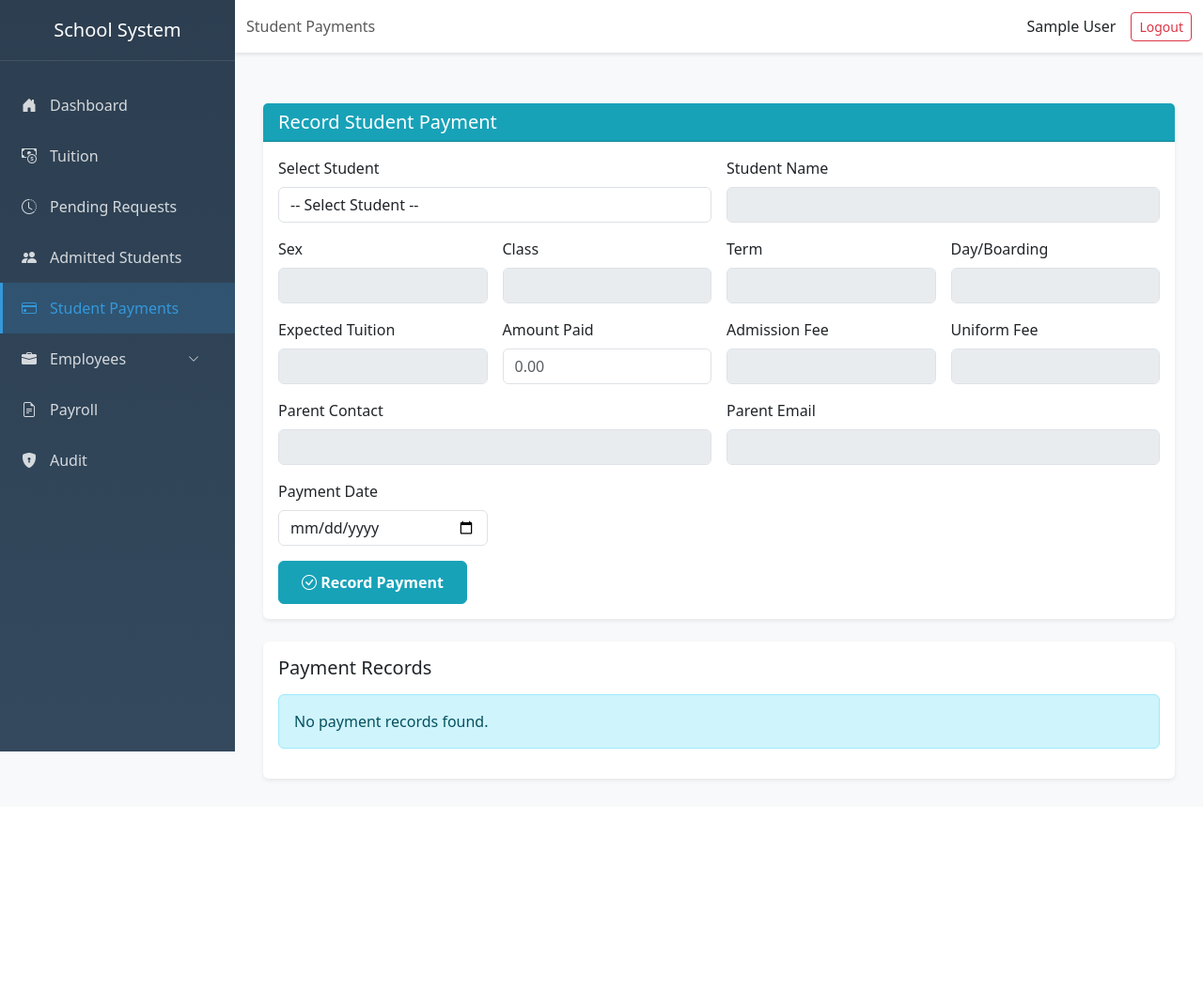
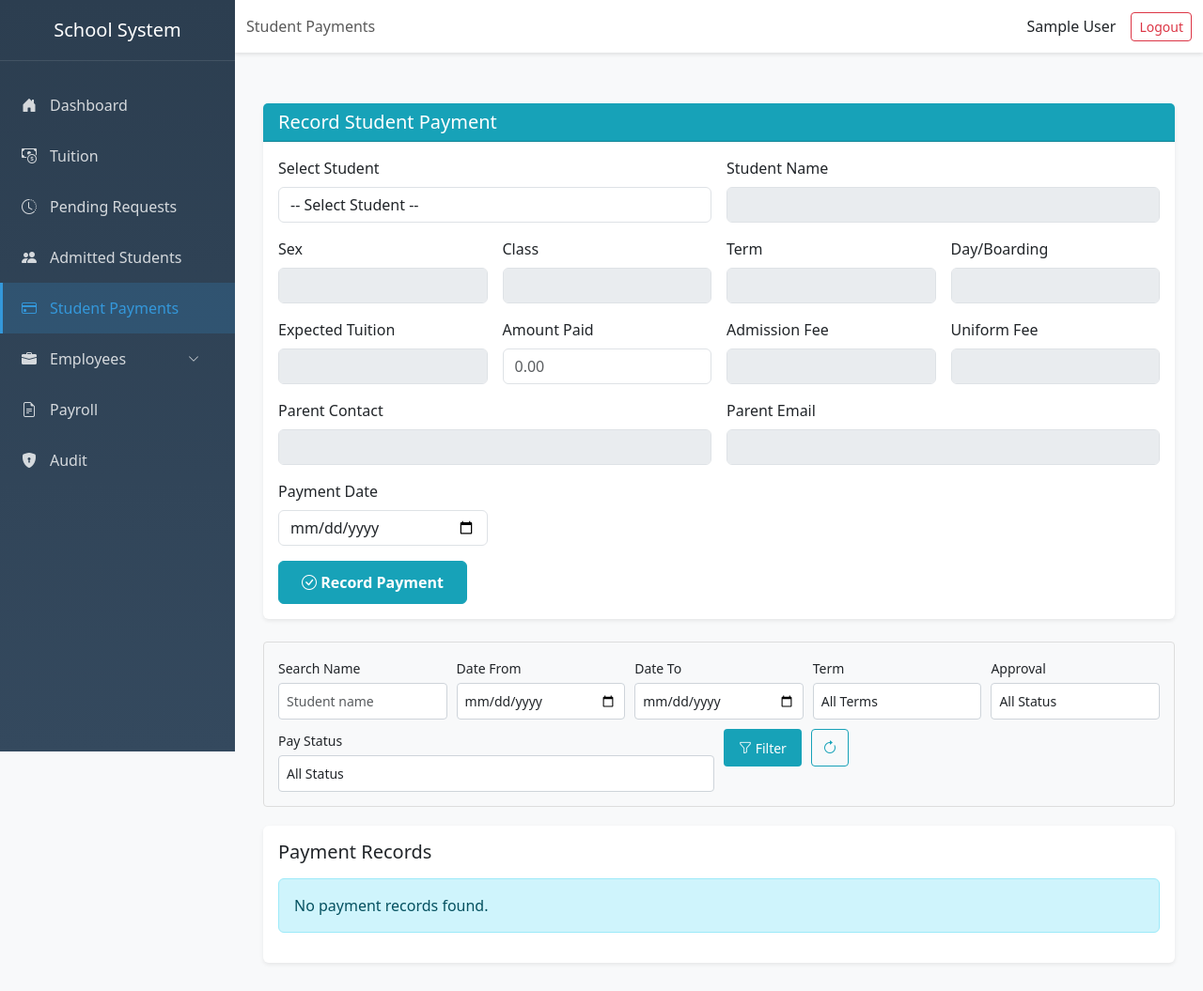
Before and after one commit to janiwyn/SchoolSystem, a PHP site: page /app/finance/studentPayments.php in a window 1280 px wide. Shown: the whole page at 94% size. Before the commit the page ends 832 px from the top, so only its background shows below. Run offline with PHP 8.4, Linux system fonts and the light colour scheme; the visitor is signed in with stand-in values (Sample User, id 1); data that the repository does not hold is empty.

Commit message:
moved the css and javascript of the student payment page to thier respective files

```diff
--- a/app/finance/studentPayments.php
+++ b/app/finance/studentPayments.php
@@ -116,6 +116,39 @@ if (isset($_GET['success']) && $_GET['success'] == 1) {
 // Include layout AFTER header operations
 require_once __DIR__ . '/../helper/layout.php';
 
+// Build filter query
+$filterWhere = "1=1";
+$search_filter = $_GET['search'] ?? '';
+$date_from = $_GET['date_from'] ?? '';
+$date_to = $_GET['date_to'] ?? '';
+$term_filter = $_GET['term'] ?? '';
+$approval_filter = $_GET['approval'] ?? '';
+$pay_status_filter = $_GET['pay_status'] ?? '';
+
+if ($search_filter) {
+    $searchTerm = '%' . $mysqli->real_escape_string($search_filter) . '%';
+    $filterWhere .= " AND (full_name LIKE '$searchTerm')";
+}
+if ($date_from) {
+    $filterWhere .= " AND DATE(payment_date) >= '" . $mysqli->real_escape_string($date_from) . "'";
+}
+if ($date_to) {
+    $filterWhere .= " AND DATE(payment_date) <= '" . $mysqli->real_escape_string($date_to) . "'";
+}
+if ($term_filter) {
+    $filterWhere .= " AND term = '" . $mysqli->real_escape_string($term_filter) . "'";
+}
+if ($approval_filter) {
+    $filterWhere .= " AND status_approved = '" . $mysqli->real_escape_string($approval_filter) . "'";
+}
+if ($pay_status_filter) {
+    if ($pay_status_filter === 'paid') {
+        $filterWhere .= " AND balance = 0";
+    } elseif ($pay_status_filter === 'unpaid') {
+        $filterWhere .= " AND balance > 0";
+    }
+}
+
 // Get approved students for dropdown
 $approvedStudentsQuery = "SELECT
     id, admission_no, first_name, last_name, gender, class_id, day_boarding,
@@ -127,137 +160,24 @@ ORDER BY first_name ASC";
 $approvedStudentsResult = $mysqli->query($approvedStudentsQuery);
 $approved_students = $approvedStudentsResult->fetch_all(MYSQLI_ASSOC);
 
-// Get all payments recorded
+// Get all payments recorded with filter
 $paymentsQuery = "SELECT
     id, admission_no, full_name, day_boarding, gender, class_name, term,
     expected_tuition, amount_paid, balance, admission_fee, uniform_fee,
     parent_contact, parent_email, payment_date, created_at, status_approved
 FROM student_payments
+WHERE $filterWhere
 ORDER BY created_at DESC
 LIMIT 500";
 
 $paymentsResult = $mysqli->query($paymentsQuery);
 $payments = $paymentsResult->fetch_all(MYSQLI_ASSOC);
+
+// Get unique terms for filter
+$termsQuery = "SELECT DISTINCT term FROM student_payments ORDER BY term ASC";
+$termsResult = $mysqli->query($termsQuery);
+$terms = $termsResult->fetch_all(MYSQLI_ASSOC);
 ?>
-
-<style>
-    .form-header {
-        background-color: #17a2b8 !important;
-    }
-
-    .btn-form-submit {
-        background-color: #17a2b8;
-        border-color: #17a2b8;
-        color: white;
-        font-weight: 600;
-        padding: 10px 24px;
-    }
-
-    .btn-form-submit:hover {
-        background-color: #138496;
-        border-color: #138496;
-        color: white;
-    }
-
-    .form-section {
-        background-color: #f8f9fa;
-        padding: 20px;
-        border-radius: 4px;
-        margin-bottom: 20px;
-    }
-
-    .table-container {
-        overflow-x: auto;
-    }
-
-    .table {
-        margin: 0;
-        font-size: 13px;
-    }
-
-    .table thead th {
-        background-color: #17a2b8;
-        color: white;
-        font-weight: 600;
-        border: none;
-        padding: 12px;
-        text-transform: uppercase;
-        font-size: 11px;
-        letter-spacing: 0.5px;
-    }
-
-    .table tbody td {
-        padding: 10px 12px;
-        border-color: #eee;
-        vertical-align: middle;
-    }
-
-    .table tbody tr:hover {
-        background-color: #f8f9fa;
-    }
-
-    .readonly-field {
-        background-color: #e9ecef;
-        cursor: not-allowed;
-    }
-
-    .status-paid {
-        background-color: #28a745;
-        color: white;
-        padding: 6px 12px;
-        border-radius: 4px;
-        font-weight: 600;
-        font-size: 12px;
-    }
-
-    .status-incomplete {
-        background-color: #dc3545;
-        color: white;
-        padding: 6px 12px;
-        border-radius: 4px;
-        font-weight: 600;
-        font-size: 12px;
-    }
-
-    .status-approved {
-        background-color: #28a745;
-        color: white;
-        padding: 6px 12px;
-        border-radius: 4px;
-        font-weight: 600;
-        font-size: 12px;
-    }
-
-    .status-unapproved {
-        background-color: #dc3545;
-        color: white;
-        padding: 6px 12px;
-        border-radius: 4px;
-        font-weight: 600;
-        font-size: 12px;
-    }
-
-    .btn-pay {
-        background-color: #17a2b8;
-        color: white;
-        border: none;
-        padding: 6px 12px;
-        border-radius: 4px;
-        cursor: pointer;
-        font-size: 12px;
-        font-weight: 600;
-        transition: all 0.3s ease;
-    }
-
-    .btn-pay:hover {
-        background-color: #138496;
-    }
-
-    .btn-pay:disabled {
-        background-color: #6c757d;
-        cursor: not-allowed;
-    }
-</style>
 
 <!-- Record Payment Form -->
 <div class="card shadow-sm border-0 mb-4">
@@ -365,6 +285,71 @@ $payments = $paymentsResult->fetch_all(MYSQLI_ASSOC);
                 <button type="submit" name="record_payment" class="btn btn-form-submit">
                     <i class="bi bi-check-circle"></i> Record Payment
                 </button>
+            </div>
+        </form>
+    </div>
+</div>
+
+<!-- Filter Section -->
+<div class="card filter-card">
+    <div class="card-body">
+        <form method="GET">
+            <div class="filter-row">
+                <div class="filter-group">
+                    <label>Search Name</label>
+                    <input type="text" name="search" class="form-control" placeholder="Student name" value="<?= htmlspecialchars($search_filter) ?>">
+                </div>
+
+                <div class="filter-group">
+                    <label>Date From</label>
+                    <input type="date" name="date_from" class="form-control" value="<?= htmlspecialchars($date_from) ?>">
+                </div>
+
+                <div class="filter-group">
+                    <label>Date To</label>
+                    <input type="date" name="date_to" class="form-control" value="<?= htmlspecialchars($date_to) ?>">
+                </div>
+
+                <div class="filter-group">
+                    <label>Term</label>
+                    <select name="term" class="form-control">
+                        <option value="">All Terms</option>
+                        <?php foreach ($terms as $t): ?>
+                            <option value="<?= htmlspecialchars($t['term']) ?>" <?= $term_filter === $t['term'] ? 'selected' : '' ?>>
+                                <?= htmlspecialchars($t['term']) ?>
+                            </option>
+                        <?php endforeach; ?>
+                    </select>
+                </div>
+
+                <div class="filter-group">
+                    <label>Approval</label>
+                    <select name="approval" class="form-control">
+                        <option value="">All Status</option>
+                        <option value="approved" <?= $approval_filter === 'approved' ? 'selected' : '' ?>>Approved</option>
+                        <option value="unapproved" <?= $approval_filter === 'unapproved' ? 'selected' : '' ?>>Unapproved</option>
+                    </select>
+                </div>
+
+                <div class="filter-group">
+                    <label>Pay Status</label>
+                    <select name="pay_status" class="form-control">
+                        <option value="">All Status</option>
+                        <option value="paid" <?= $pay_status_filter === 'paid' ? 'selected' : '' ?>>Paid</option>
+                        <option value="unpaid" <?= $pay_status_filter === 'unpaid' ? 'selected' : '' ?>>Unpaid</option>
+                    </select>
+                </div>
+
+                <div class="filter-group">
+                    <div class="filter-buttons">
+                        <button type="submit" class="btn-filter">
+                            <i class="bi bi-funnel"></i> Filter
+                        </button>
+                        <a href="studentPayments.php" class="btn-reset">
+                            <i class="bi bi-arrow-clockwise"></i>
+                        </a>
+                    </div>
+                </div>
             </div>
         </form>
     </div>
@@ -481,52 +466,7 @@ $payments = $paymentsResult->fetch_all(MYSQLI_ASSOC);
     </div>
 </div>
 
-<script>
-    function populateStudentData() {
-        const select = document.getElementById('studentSelect');
-        const option = select.options[select.selectedIndex];
-
-        if (option.value === '') {
-            // Clear all fields
-            document.getElementById('fullName').value = '';
-            document.getElementById('gender').value = '';
-            document.getElementById('className').value = '';
-            document.getElementById('dayBoarding').value = '';
-            document.getElementById('term').value = '';
-            document.getElementById('expectedTuition').value = '';
-            document.getElementById('admissionFee').value = '';
-            document.getElementById('uniformFee').value = '';
-            document.getElementById('parentContact').value = '';
-            document.getElementById('parentEmail').value = '';
-            return;
-        }
-
-        // Populate fields from data attributes
-        document.getElementById('fullName').value = option.dataset.first + ' ' + option.dataset.last;
-        document.getElementById('gender').value = option.dataset.gender;
-        document.getElementById('className').value = option.dataset.class;
-        document.getElementById('dayBoarding').value = option.dataset.boarding;
-        document.getElementById('admissionFee').value = option.dataset.admissionFee;
-        document.getElementById('uniformFee').value = option.dataset.uniformFee;
-        document.getElementById('parentContact').value = option.dataset.contact;
-        document.getElementById('parentEmail').value = option.dataset.email;
-
-        // Get expected tuition and term from server
-        fetch(`../api/getStudentTuition.php?class_id=${option.dataset.class}`)
-            .then(response => response.json())
-            .then(data => {
-                document.getElementById('expectedTuition').value = data.tuition || 0;
-                document.getElementById('term').value = data.term || '';
-            })
-            .catch(error => console.error('Error:', error));
-    }
-
-    function setPaymentId(paymentId, balance) {
-        document.getElementById('modalPaymentId').value = paymentId;
-        document.getElementById('modalBalance').value = balance.toFixed(2);
-        document.getElementById('modalAmount').value = '';
-        document.getElementById('modalAmount').max = balance;
-    }
-</script>
+<link rel="stylesheet" href="../../assets/css/studentPayments.css">
+<script src="../../assets/js/studentPayments.js"></script>
 
 <?php require_once __DIR__ . '/../helper/layout-footer.php'; ?>
--- /dev/null
+++ b/assets/css/studentPayments.css
@@ -0,0 +1,195 @@
+.form-header {
+    background-color: #17a2b8 !important;
+}
+
+.btn-form-submit {
+    background-color: #17a2b8;
+    border-color: #17a2b8;
+    color: white;
+    font-weight: 600;
+    padding: 10px 24px;
+}
+
+.btn-form-submit:hover {
+    background-color: #138496;
+    border-color: #138496;
+    color: white;
+}
+
+.form-section {
+    background-color: #f8f9fa;
+    padding: 20px;
+    border-radius: 4px;
+    margin-bottom: 20px;
+}
+
+.table-container {
+    overflow-x: auto;
+}
+
+.table {
+    margin: 0;
+    font-size: 13px;
+}
+
+.table thead th {
+    background-color: #17a2b8;
+    color: white;
+    font-weight: 600;
+    border: none;
+    padding: 12px;
+    text-transform: uppercase;
+    font-size: 11px;
+    letter-spacing: 0.5px;
+}
+
+.table tbody td {
+    padding: 10px 12px;
+    border-color: #eee;
+    vertical-align: middle;
+}
+
+.table tbody tr:hover {
+    background-color: #f8f9fa;
+}
+
+.readonly-field {
+    background-color: #e9ecef;
+    cursor: not-allowed;
+}
+
+.status-paid {
+    background-color: #28a745;
+    color: white;
+    padding: 6px 12px;
+    border-radius: 4px;
+    font-weight: 600;
+    font-size: 12px;
+}
+
+.status-incomplete {
+    background-color: #dc3545;
+    color: white;
+    padding: 6px 12px;
+    border-radius: 4px;
+    font-weight: 600;
+    font-size: 12px;
+}
+
+.status-approved {
+    background-color: #28a745;
+    color: white;
+    padding: 6px 12px;
+    border-radius: 4px;
+    font-weight: 600;
+    font-size: 12px;
+}
+
+.status-unapproved {
+    background-color: #dc3545;
+    color: white;
+    padding: 6px 12px;
+    border-radius: 4px;
+    font-weight: 600;
+    font-size: 12px;
+}
+
+.btn-pay {
+    background-color: #17a2b8;
+    color: white;
+    border: none;
+    padding: 6px 12px;
+    border-radius: 4px;
+    cursor: pointer;
+    font-size: 12px;
+    font-weight: 600;
+    transition: all 0.3s ease;
+}
+
+.btn-pay:hover {
+    background-color: #138496;
+}
+
+.btn-pay:disabled {
+    background-color: #6c757d;
+    cursor: not-allowed;
+}
+
+.filter-card {
+    margin-bottom: 20px;
+    border-radius: 4px;
+    overflow: hidden;
+    border: 1px solid #ddd;
+    background: #f8f9fa;
+}
+
+.filter-card .card-body {
+    padding: 15px;
+}
+
+.filter-row {
+    display: flex;
+    flex-wrap: wrap;
+    gap: 10px;
+}
+
+.filter-group {
+    flex: 1;
+    min-width: 150px;
+}
+
+.filter-group label {
+    font-weight: 500;
+    margin-bottom: 5px;
+    font-size: 14px;
+}
+
+.filter-group input,
+.filter-group select {
+    border: 1px solid #ced4da;
+    border-radius: 4px;
+    padding: 8px;
+    font-size: 14px;
+    width: 100%;
+}
+
+.filter-buttons {
+    display: flex;
+    gap: 10px;
+}
+
+.btn-filter {
+    background-color: #17a2b8;
+    color: white;
+    border: none;
+    padding: 8px 16px;
+    border-radius: 4px;
+    cursor: pointer;
+    font-size: 14px;
+    font-weight: 500;
+    transition: all 0.3s ease;
+}
+
+.btn-filter:hover {
+    background-color: #138496;
+}
+
+.btn-reset {
+    display: flex;
+    align-items: center;
+    justify-content: center;
+    width: 40px;
+    height: 40px;
+    background-color: #f8f9fa;
+    color: #17a2b8;
+    border: 1px solid #17a2b8;
+    border-radius: 4px;
+    cursor: pointer;
+    transition: all 0.3s ease;
+    text-decoration: none;
+}
+
+.btn-reset:hover {
+    background-color: #e2e6ea;
+    color: #17a2b8;
+}
--- /dev/null
+++ b/assets/js/studentPayments.js
@@ -0,0 +1,45 @@
+function populateStudentData() {
+    const select = document.getElementById('studentSelect');
+    const option = select.options[select.selectedIndex];
+
+    if (option.value === '') {
+        // Clear all fields
+        document.getElementById('fullName').value = '';
+        document.getElementById('gender').value = '';
+        document.getElementById('className').value = '';
+        document.getElementById('dayBoarding').value = '';
+        document.getElementById('term').value = '';
+        document.getElementById('expectedTuition').value = '';
+        document.getElementById('admissionFee').value = '';
+        document.getElementById('uniformFee').value = '';
+        document.getElementById('parentContact').value = '';
+        document.getElementById('parentEmail').value = '';
+        return;
+    }
+
+    // Populate fields from data attributes
+    document.getElementById('fullName').value = option.dataset.first + ' ' + option.dataset.last;
+    document.getElementById('gender').value = option.dataset.gender;
+    document.getElementById('className').value = option.dataset.class;
+    document.getElementById('dayBoarding').value = option.dataset.boarding;
+    document.getElementById('admissionFee').value = option.dataset.admissionFee;
+    document.getElementById('uniformFee').value = option.dataset.uniformFee;
+    document.getElementById('parentContact').value = option.dataset.contact;
+    document.getElementById('parentEmail').value = option.dataset.email;
+
+    // Get expected tuition and term from server
+    fetch(`../api/getStudentTuition.php?class_id=${option.dataset.class}`)
+        .then(response => response.json())
+        .then(data => {
+            document.getElementById('expectedTuition').value = data.tuition || 0;
+            document.getElementById('term').value = data.term || '';
+        })
+        .catch(error => console.error('Error:', error));
+}
+
+function setPaymentId(paymentId, balance) {
+    document.getElementById('modalPaymentId').value = paymentId;
+    document.getElementById('modalBalance').value = balance.toFixed(2);
+    document.getElementById('modalAmount').value = '';
+    document.getElementById('modalAmount').max = balance;
+}
```
